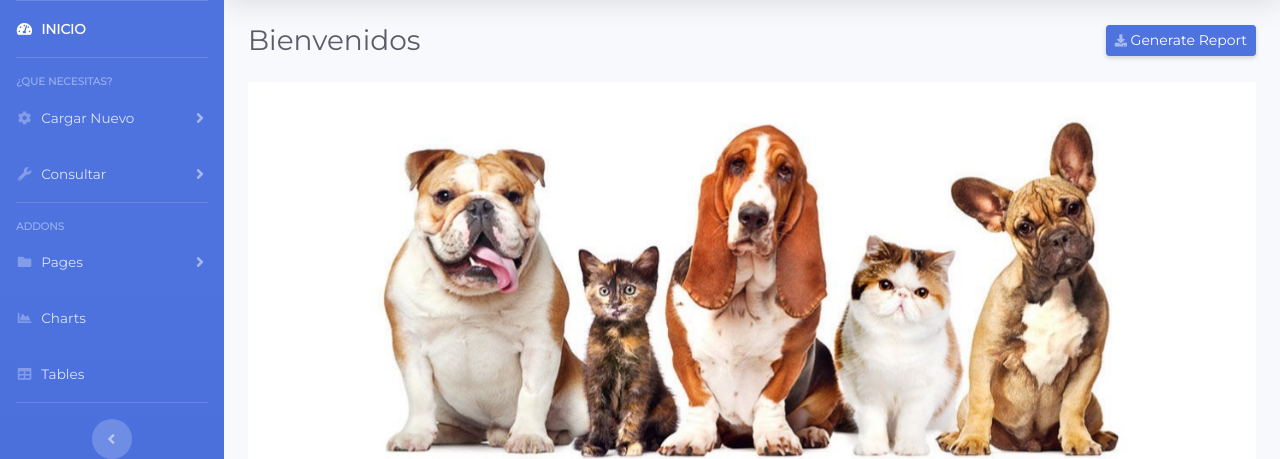
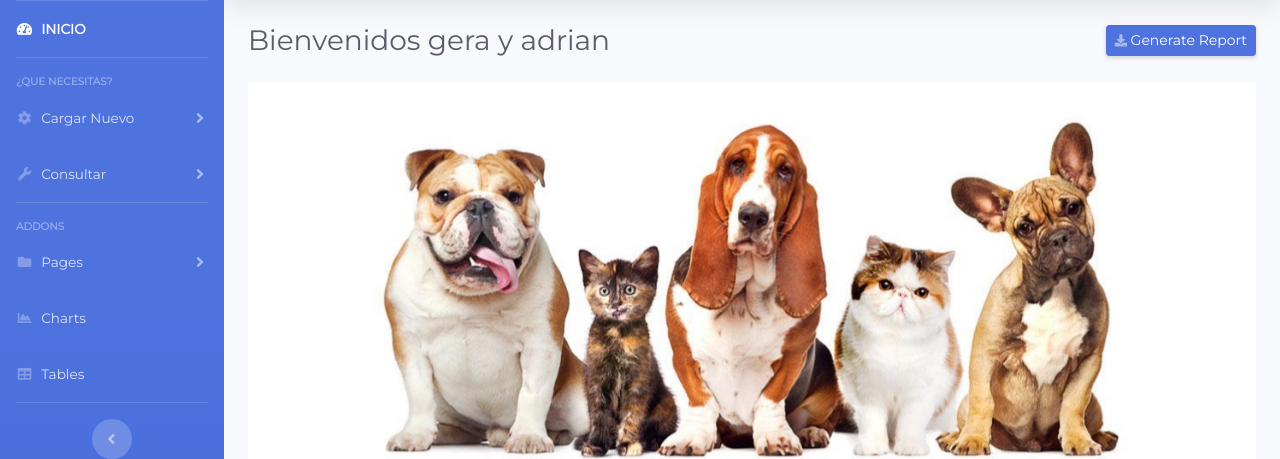
Before and after one commit to geravc10/Proyecto_PP2, a PHP site: page / in a window 1280 px wide. Shown: the part 110-569 px from the top of the page. Run offline with PHP 8.4, Linux system fonts and the light colour scheme.

Commit message:
gera, modifique algo enn el index

```diff
--- a/startbootstrap-sb-admin-2-gh-pages/index.php
+++ b/startbootstrap-sb-admin-2-gh-pages/index.php
@@ -32,7 +32,7 @@ require_once 'partes_Pagina/head.php';
 
                     <!-- Page Heading -->
                     <div class="d-sm-flex align-items-center justify-content-between mb-4">
-                        <h1 class="h3 mb-0 text-gray-800">Bienvenidos</h1>
+                        <h1 class="h3 mb-0 text-gray-800">Bienvenidos gera y adrian</h1>
                         <a href="#" class="d-none d-sm-inline-block btn btn-sm btn-primary shadow-sm"><i
                                 class="fas fa-download fa-sm text-white-50"></i> Generate Report</a>
                     </div>
```
